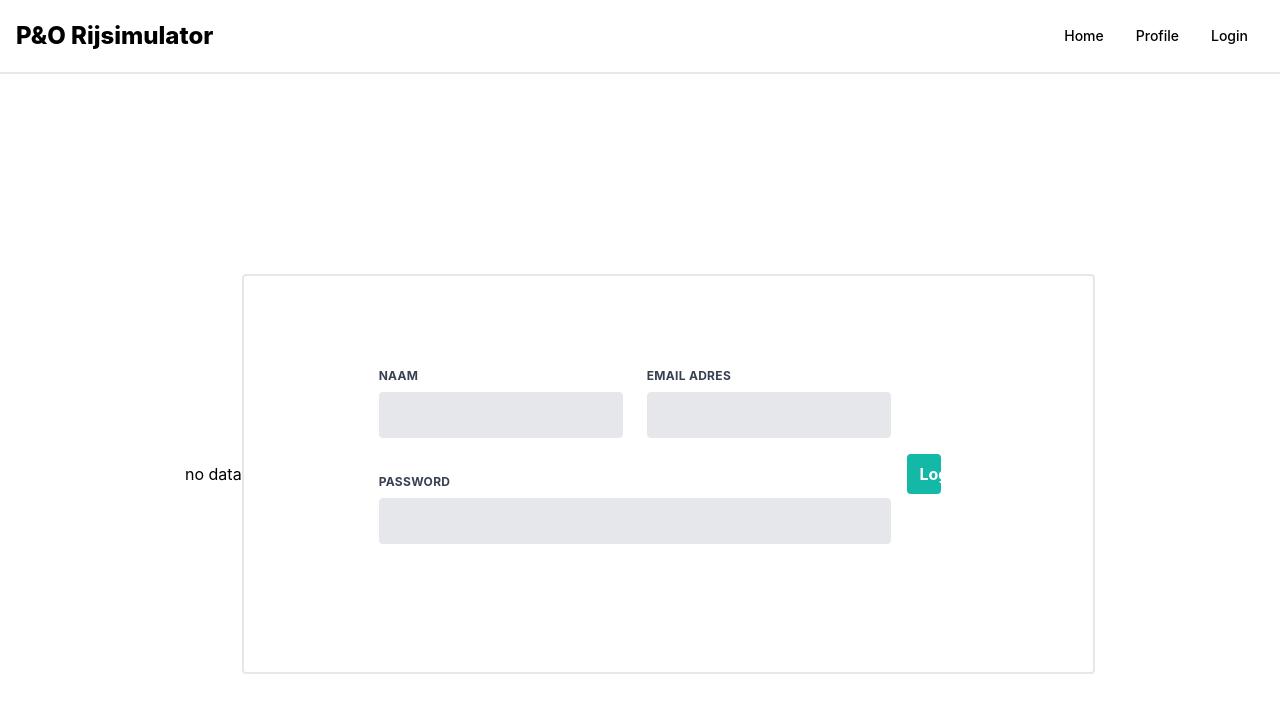
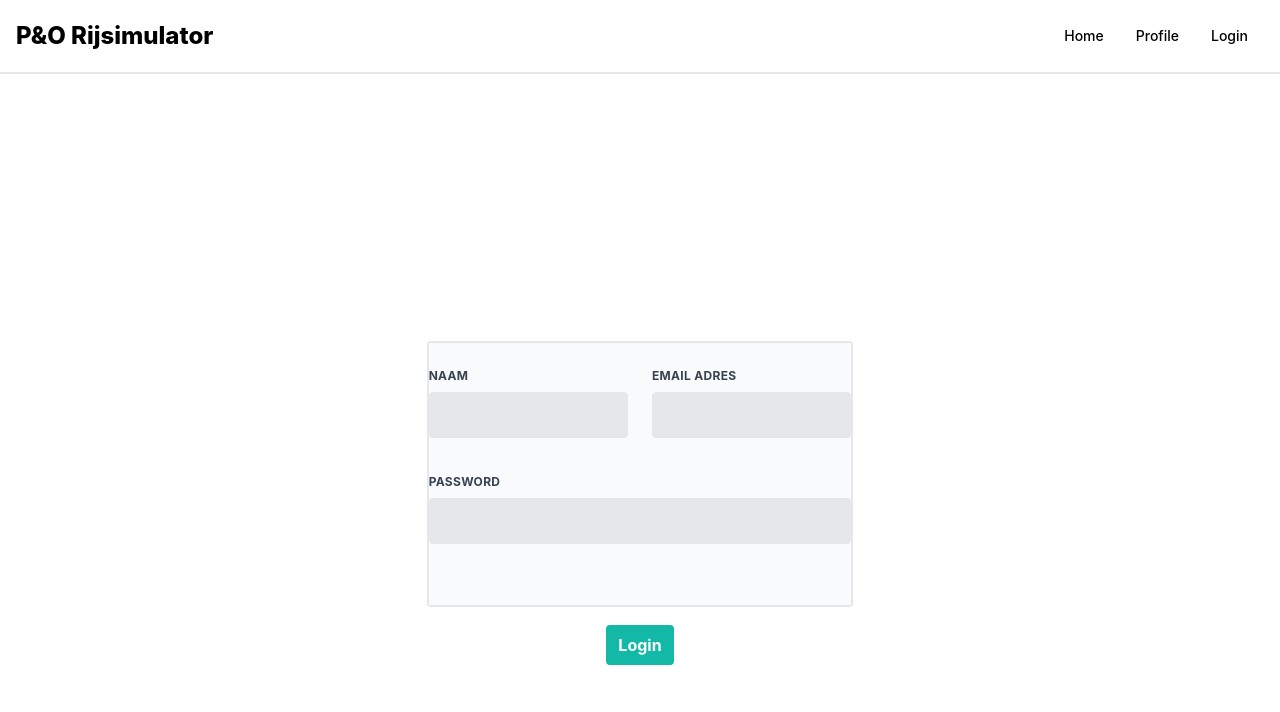
Before and after one commit to MetaverseRaccoons/Website, a React (Create React App) app in the folder my-app/: page /login in a window 1280 px wide. Shown: the top 712 px of the page. Built offline with nearby package versions, Linux system fonts and the light colour scheme; the HTML template or start-up script is replaced by a standard one.

Commit message:
update login page css

```diff
--- a/my-app/src/pages/LoginPage.tsx
+++ b/my-app/src/pages/LoginPage.tsx
@@ -35,8 +35,8 @@ const LoginPage = () => {
 
   return (
     <div className="w-screen h-screen flex items-center justify-center">
-      <h1>{(post1) ? post1 : 'no data'}</h1>
-      <div className="h-1/2 w-2/3 rounded border-2 flex items-center justify-center">
+      <div className="h-1/3 w-1/3 rounded border-2 bg-cyan-50 block">
+        <div className="flex w-full h-full bg-gray-50 items-center justify-center">
           <form className="w-full max-w-lg">
             <div className="flex flex-wrap -mx-3 mb-6">
               <div className="w-full md:w-1/2 px-3 mb-6 md:mb-0">
@@ -73,8 +73,9 @@ const LoginPage = () => {
               </div>
             </div>
           </form>
-        <div className='flex justify-center'>
-            <button onClick={createPost} className="flex-shrink-0 w-1/2 bg-teal-500 hover:bg-teal-700 border-teal-500 hover:border-teal-700 text-normal font-bold border-4 text-white py-1 px-2 rounded">
+        </div>
+        <div className="flex-shrink flex items-center justify-center pt-5">
+          <button onClick={createPost} className="bg-teal-500 hover:bg-teal-700 border-teal-500 hover:border-teal-700 text-normal font-bold border-4 text-white py-1 px-2 rounded">
               Login
           </button>
         </div>
```
Lines whose indentation alone changed are shown as unchanged.
